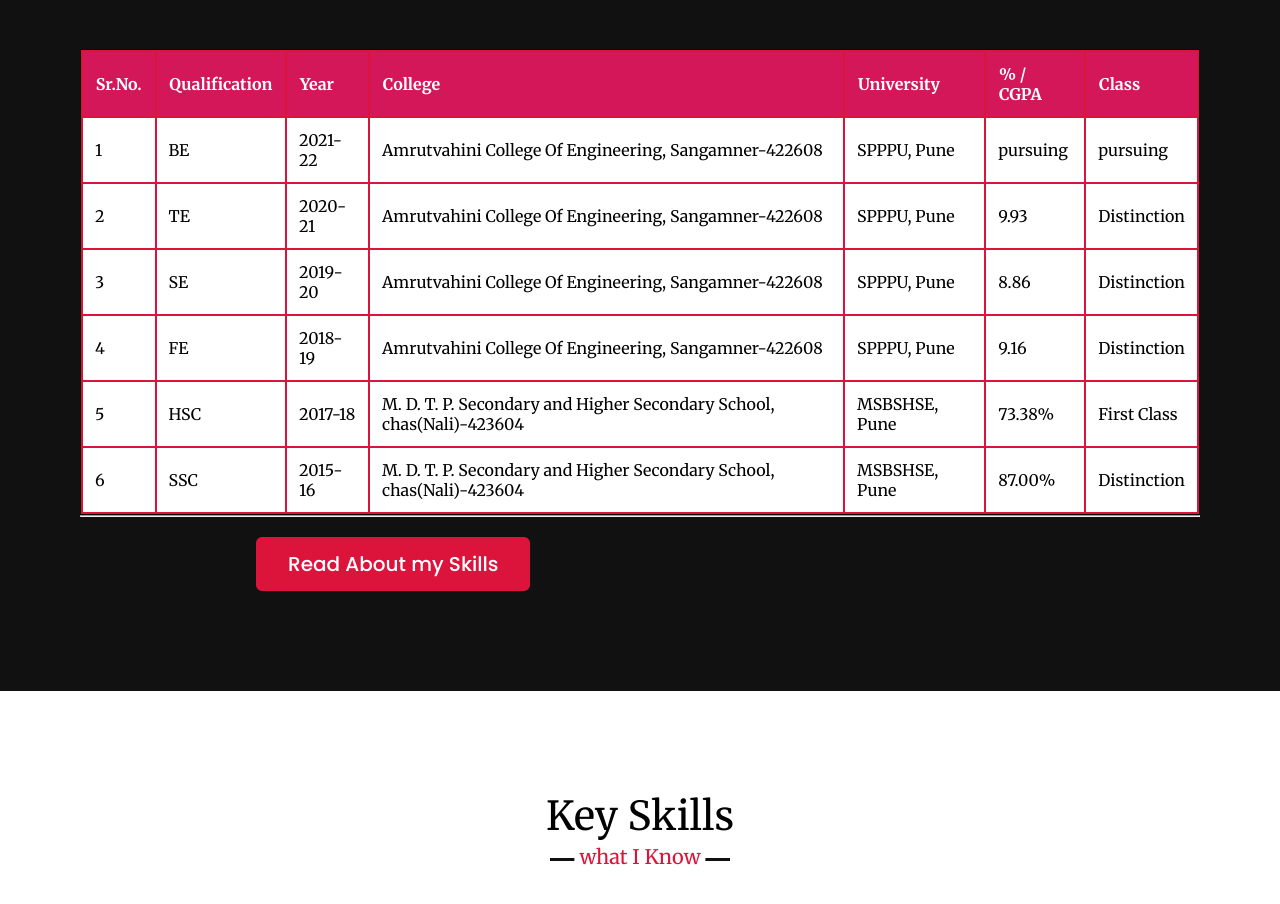
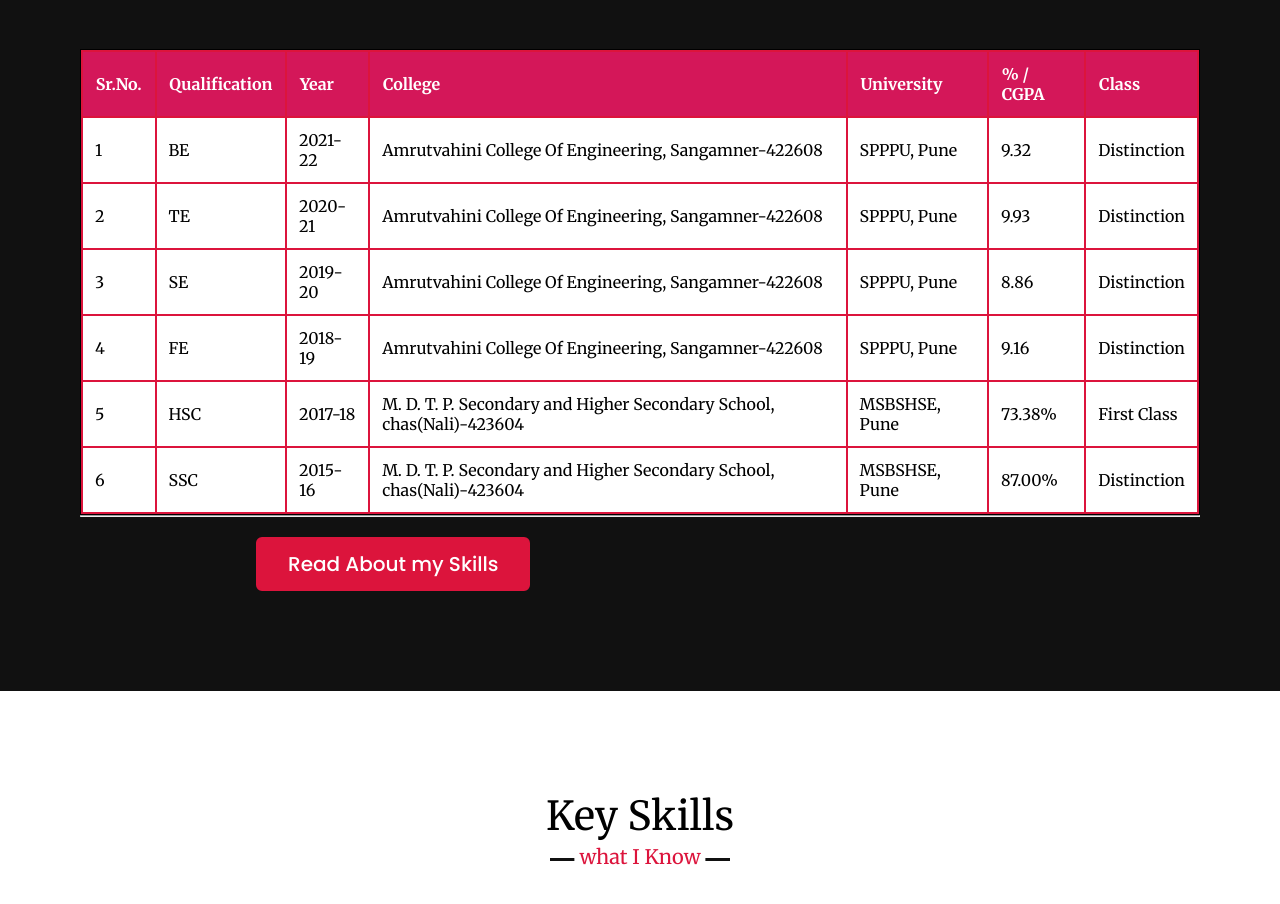
Before and after one commit to maheshbhakare16/maheshbhakare, a plain HTML site: page index.html in a window 1280 px wide. Shown: the part 1783-2687 px from the top of the page. Drawn offline with nearby package versions, Linux system fonts and the light colour scheme.

Commit message:
Update index.html

```diff
--- a/index.html
+++ b/index.html
@@ -96,8 +96,8 @@
                       <td>2021-22</td>
                       <td>Amrutvahini College Of Engineering, Sangamner-422608</td>
                       <td>SPPPU, Pune</td>
-                      <td>pursuing</td>
-                      <td>pursuing</td>
+                      <td>9.32</td>
+                      <td>Distinction</td>
                     </tr>
                     <tr>
                         <td>2</td>
```
